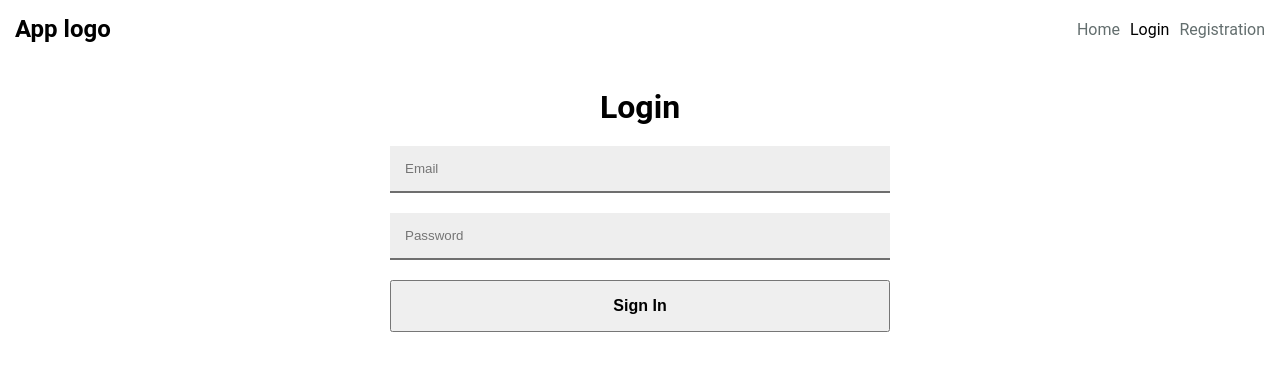
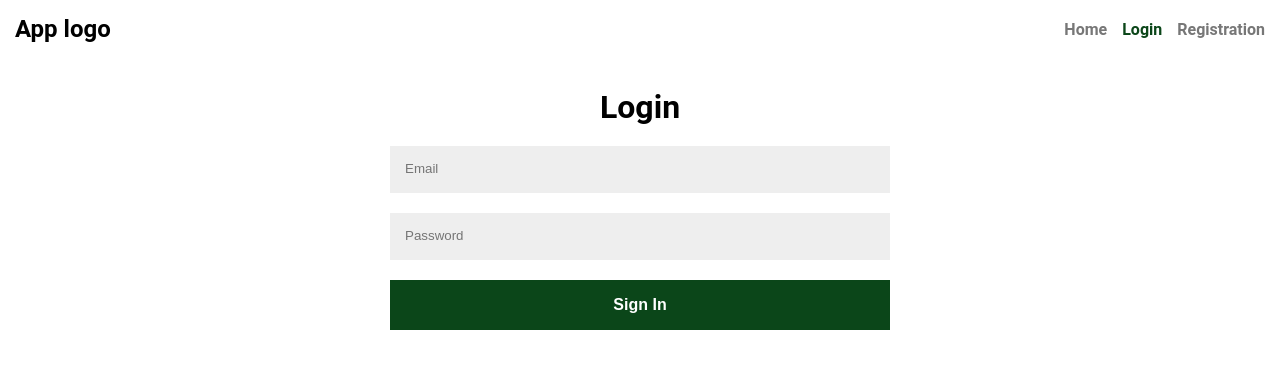
Before and after one commit to Alexey-Tverdohleb/mern-app, a React (Vite) app in the folder client/: page /login in a window 1280 px wide. Shown: the top 370 px of the page. Built offline with nearby package versions, Linux system fonts and the light colour scheme; no server answers.

Commit message:
add color constants

```diff
--- a/client/src/components/Button/style.js
+++ b/client/src/components/Button/style.js
@@ -1,8 +1,13 @@
 import styled from 'styled-components';
+
+import { accentColor, textWhite } from '../../constants/colors';
 
 export const ButtonStyled = styled.button`
   width: 100%;
   padding: 15px;
   font-weight: 700;
   font-size: 16px;
+  background-color: ${accentColor};
+  border: 1px solid ${accentColor};
+  color: ${textWhite};
 `;
--- a/client/src/components/Header/style.js
+++ b/client/src/components/Header/style.js
@@ -1,5 +1,7 @@
 import styled from 'styled-components';
 import { NavLink } from 'react-router-dom';
+
+import { mediumGrey, accentColor } from '../../constants/colors';
 
 export const NavHeader = styled.header`
   margin-bottom: 15px;
@@ -12,11 +14,12 @@ export const NavRow = styled.div`
 `;
 
 export const NavLinkItem = styled(NavLink)`
-  margin-left: 10px;
-  color: #636e6e;
+  margin-left: 15px;
+  color: ${mediumGrey};
   position: relative;
+  font-weight: 700;
 
   &.active {
-    color: #000;
+    color: ${accentColor};
   }
 `;
--- a/client/src/components/Input/style.js
+++ b/client/src/components/Input/style.js
@@ -1,10 +1,16 @@
 import styled from 'styled-components';
 
+import { accentColor, lightGray } from '../../constants/colors';
+
 export const FormInput = styled.input`
-  background-color: #eee;
+  background-color: ${lightGray};
   border: none;
-  border-bottom: 2px solid #6e6e6e;
+  border-bottom: 2px solid ${lightGray};
   margin-bottom: 20px;
   padding: 15px;
   width: 100%;
+
+  &:focus {
+    border-bottom: 2px solid ${accentColor};
+  }
 `;
--- /dev/null
+++ b/client/src/constants/colors.js
@@ -0,0 +1,7 @@
+export const accentColor = '#0B4619';
+
+export const textWhite = '#FFF';
+
+export const lightGray = '#EEE';
+
+export const mediumGrey = '#777';
```
